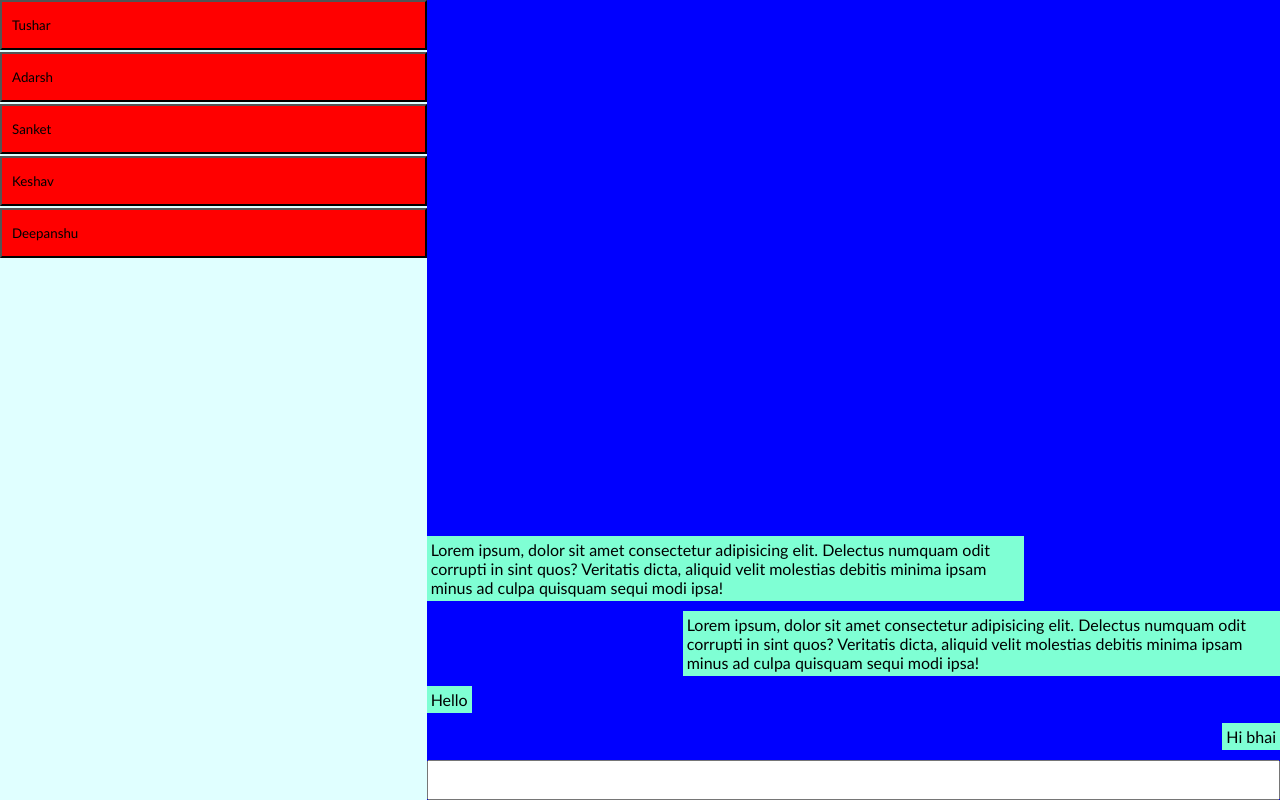
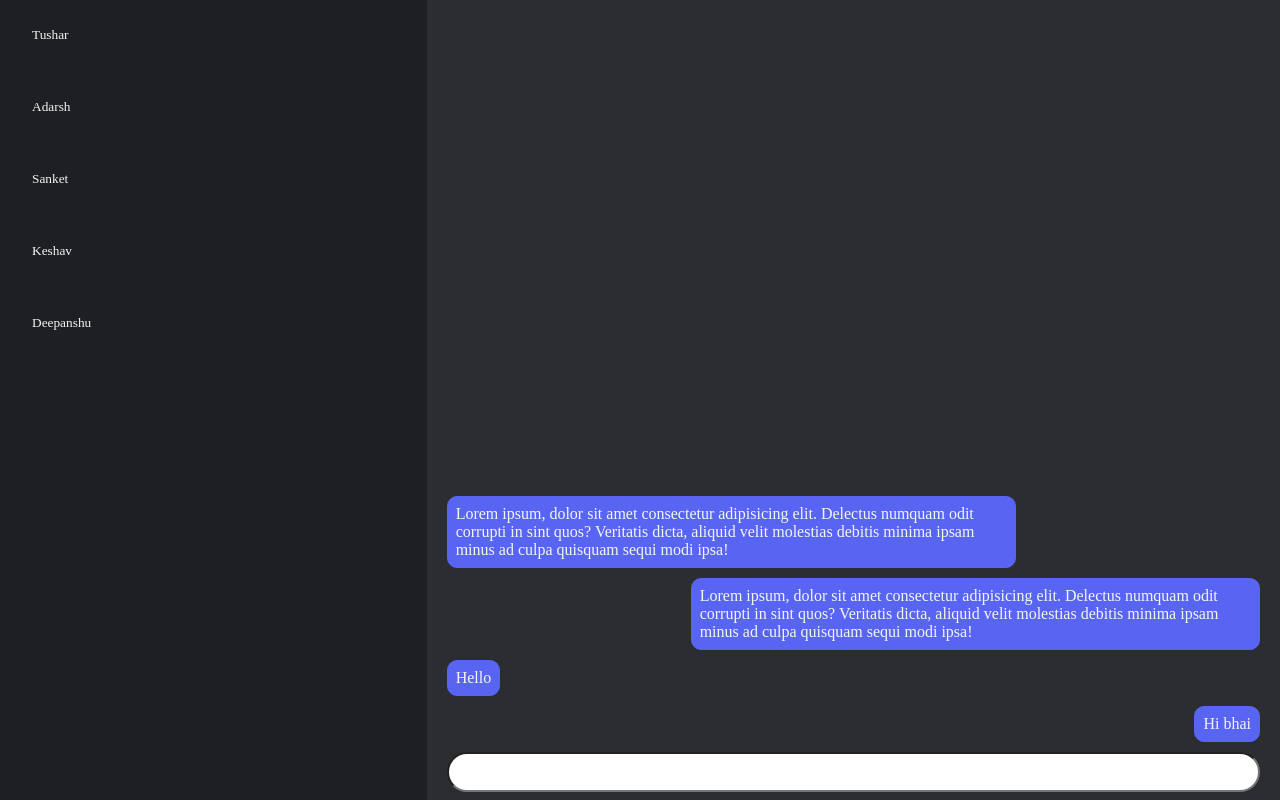
Before and after one commit to RajeevKhati/ChatUI, a React (Vite) app: page / in a window 1280 px wide. Built offline with nearby package versions, Linux system fonts and the light colour scheme.

Commit message:
feat(styling): add styling

```diff
--- a/src/components/chat-chip/chat-chip.module.css
+++ b/src/components/chat-chip/chat-chip.module.css
@@ -1,5 +1,8 @@
 .chatChip {
-  background-color: aquamarine;
+  background-color: rgb(88, 101, 242);
   width: fit-content;
-  padding: 4px;
+  padding: 8px;
+  color: whitesmoke;
+  border: 1px solid rgb(88, 101, 242);
+  border-radius: 10px;
 }
--- a/src/components/chat-section/chat-section.module.css
+++ b/src/components/chat-section/chat-section.module.css
@@ -1,8 +1,9 @@
 .container {
-  background-color: blue;
+  background-color: rgb(43, 45, 49);
   display: flex;
   flex-direction: column;
   justify-content: end;
+  padding: 8px 20px;
 }
 
 .chatChip {
@@ -23,4 +24,9 @@
   height: 40px;
   width: 100%;
   margin-top: 10px;
+  outline: none;
+  border-radius: 100px;
+  padding: 0px 20px;
+  font-size: medium;
+  color: rgb(43, 45, 49);
 }
--- a/src/components/contact-card/contact-card.module.css
+++ b/src/components/contact-card/contact-card.module.css
@@ -1,7 +1,26 @@
 .container {
-  padding: 5px 10px;
-  height: 50px;
+  padding: 5px 20px;
+  height: 70px;
   display: flex;
   align-items: center;
-  background-color: red;
+  background-color: rgb(30, 31, 34);
+  border: none;
 }
+
+.cardBtn {
+  border: none;
+  background-color: inherit;
+  color: whitesmoke;
+  width: 100%;
+  height: 100%;
+  display: flex;
+  justify-content: start;
+  align-items: center;
+  padding: 0px 12px;
+  border-radius: 8px;
+  cursor: pointer;
+}
+
+.cardBtn:hover {
+  background-color: rgb(43, 45, 49);
+}
--- a/src/components/contact-card/contact-card.tsx
+++ b/src/components/contact-card/contact-card.tsx
@@ -7,9 +7,11 @@ interface ContactCardProps {
 
 function ContactCard({ name, onClick }: ContactCardProps) {
   return (
-    <button onClick={() => onClick(name)} className={styles.container}>
-      {name}
-    </button>
+    <div className={styles.container}>
+      <button onClick={() => onClick(name)} className={styles.cardBtn}>
+        {name}
+      </button>
+    </div>
   );
 }
 
--- a/src/components/contact-list/contact-list.module.css
+++ b/src/components/contact-list/contact-list.module.css
@@ -1,5 +1,5 @@
 .container {
-  background-color: lightcyan;
+  background-color: rgb(30, 31, 34);
   display: flex;
   flex-direction: column;
   gap: 2px;
--- a/src/index.css
+++ b/src/index.css
@@ -2,7 +2,7 @@
   margin: 0;
   padding: 0;
   box-sizing: border-box;
-  font-family: "Gill Sans", "Gill Sans MT", Calibri, "Trebuchet MS", sans-serif;
+  font-family: cursive;
 }
 
 html,
```
Also changed, not shown: src/context/reducer.ts (renamed from src/context/reducer.tsx).
